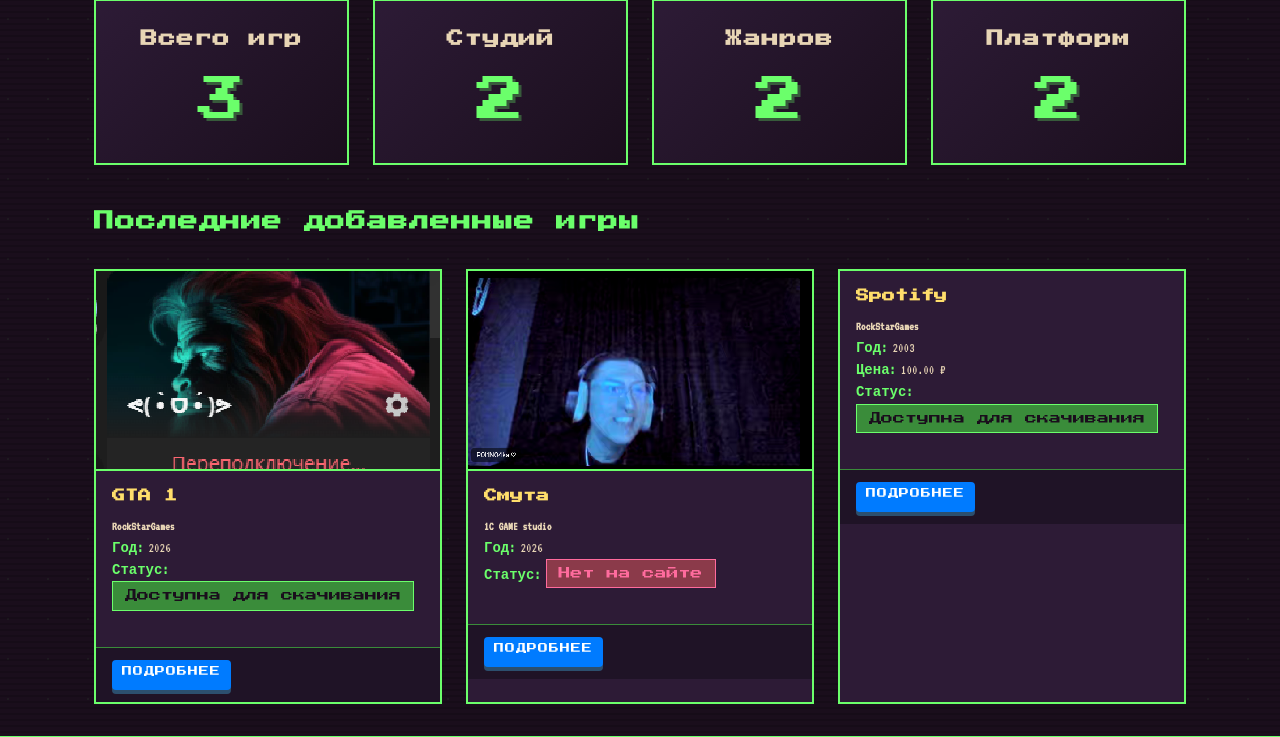
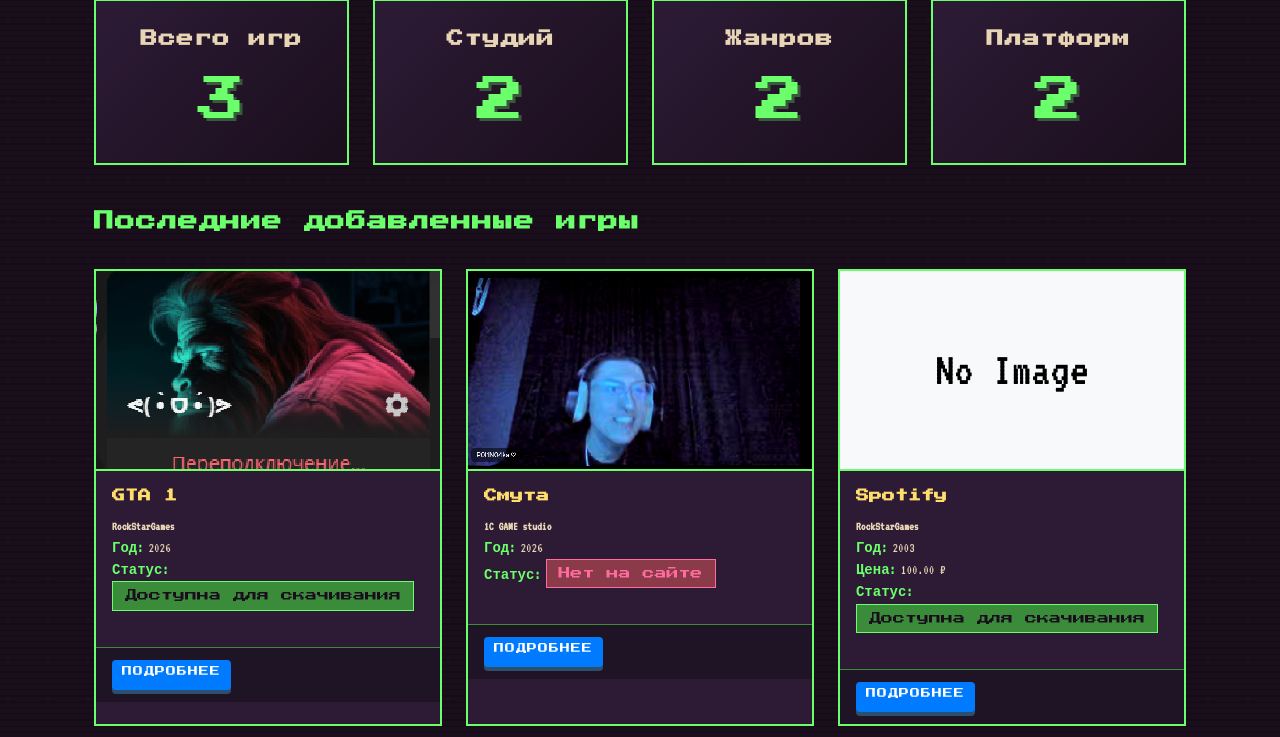
Before and after one commit to Frensqq/DjangoProject, a Django app: page / in a window 1280 px wide. Shown: the part 113-850 px from the top of the page. Run offline with Django 5.2, Linux system fonts and the light colour scheme; data comes from the database, SQL or seed files in the repository.

Commit message:
fix bug displaying placeholder image in home screen

```diff
--- a/RetroGameCartridge/games/templates/games/home.html
+++ b/RetroGameCartridge/games/templates/games/home.html
@@ -26,8 +26,12 @@
 <div class="games-grid">
     {% for game in recent_games %}
         <div class="game-card">
-            {% if game.cover_image %}
+             {% if game.cover_image %}
                 <img src="{{ game.cover_image.url }}" class="game-card-image" alt="{{ game.name }}">
+            {% else %}
+                <div class="game-card-image">
+                    <span style="font-size: 48px; color: #000;">No Image</span>
+                </div>
             {% endif %}
              <div class="game-card-body">
                 <h5 class="game-card-title">{{ game.name }}</h5>
```
